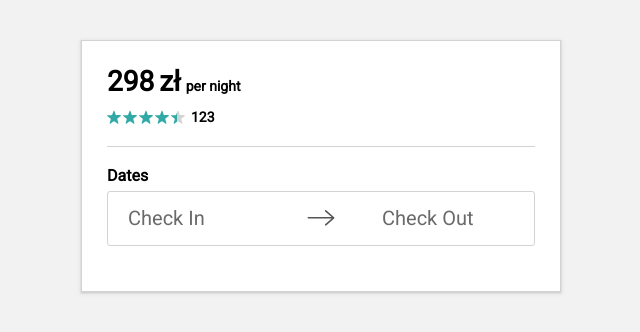
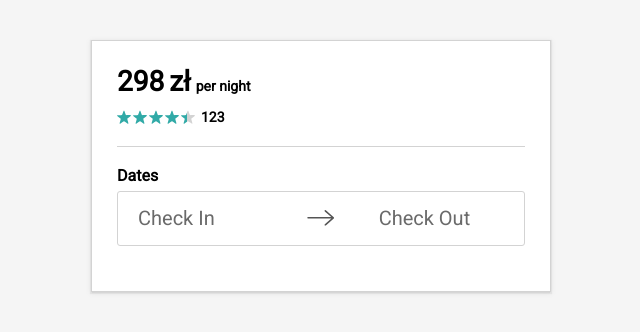
Before and after one commit to aanti/booking-calendar, a React (Create React App) app: page / in a window 1280 px wide. Shown: the top 332 px of the page, without its empty margins (319-959 px from the left). Built offline with nearby package versions, Linux system fonts and the light colour scheme.

Commit message:
Same background color

```diff
--- a/src/App.css
+++ b/src/App.css
@@ -2,7 +2,6 @@
   padding: 40px;
   display: flex;
   justify-content: center;
-  background-color: #f2f2f2;
 }
 
 .flex {
--- a/src/views/Reservation/DateInput/DateInput.js
+++ b/src/views/Reservation/DateInput/DateInput.js
@@ -61,11 +61,13 @@ class DateInput extends Component {
     }
   }
 
-  handleOutsideClick = () => {
+  handleOutsideClick = (e) => {
+    console.log('outside click')
     this.setState({ mode: ModeType.off })
   }
 
-  handleCheckInClick = () => {
+  handleCheckInClick = (e) => {
+    console.log('check in click', e)
     this.setState(({ mode }) => ({ mode: mode === ModeType.checkin ? ModeType.off : ModeType.checkin }))
   }
 
--- a/src/views/Reservation/Reservation.css
+++ b/src/views/Reservation/Reservation.css
@@ -1,4 +1,4 @@
 .reservation {
-  width: 480px;
+  width: 460px;
   background-color: #fff;
 }
```
